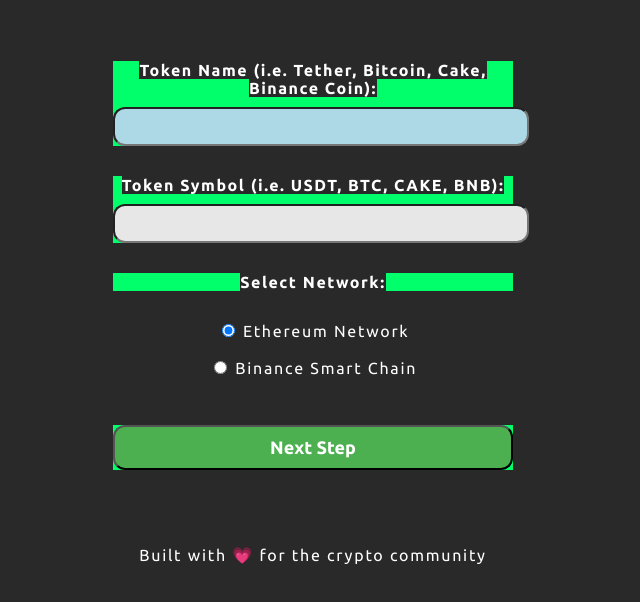
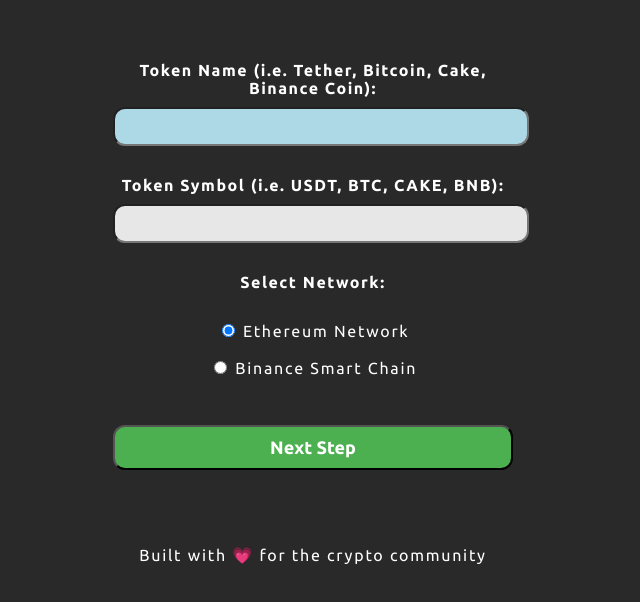
Before and after one commit to cryptotools-loan/cryptotools-flashloan, a plain HTML site: page index.html in a window 1280 px wide. Shown: the part 252-854 px from the top of the page, without its empty margins (327-967 px from the left). Drawn offline with nearby package versions, Linux system fonts and the light colour scheme; a script that the page names is missing.

Commit message:
Update styles.css

```diff
--- a/assets/css/styles.css
+++ b/assets/css/styles.css
@@ -37,7 +37,6 @@ form>h1, form>p {
   color: white;
   font-family: Ubuntu Mono;
   letter-spacing: 1.50px;
-  background-color: #00ff6a;  /* Black 555555 */
 }
 
 .input-holder2 {
```
